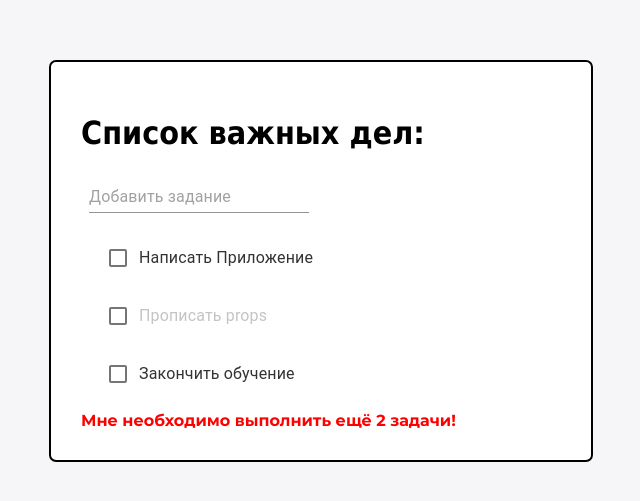
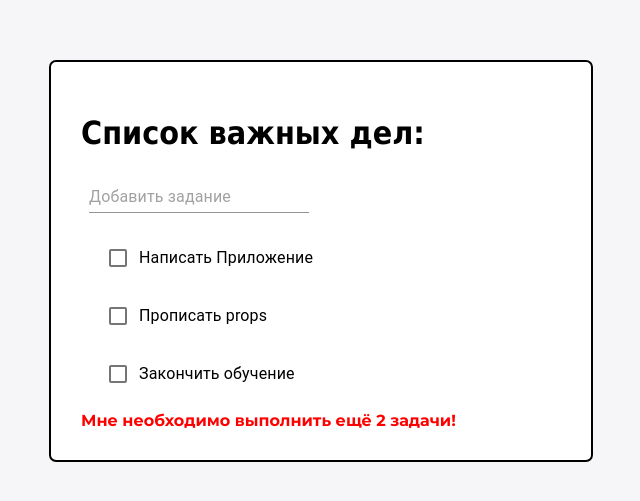
Before and after one commit to WebHeroSchool/todoAzez, a React (Create React App) app: page / in a window 1280 px wide. Shown: the part 147-648 px from the top of the page, without its empty margins (319-959 px from the left). Built offline with nearby package versions, Linux system fonts and the light colour scheme.

Commit message:
setState

```diff
--- a/src/components/App/App.js
+++ b/src/components/App/App.js
@@ -9,20 +9,35 @@
 		items: [
 	  	{
 	  		value: 'Написать Приложение',
-	  		isDone: false
+	  		isDone: false,
+	  		id: 1
 	  	},
 	  	{
 	  	  value: 'Прописать props',
-	  		isDone: true
+	  		isDone: false,
+	  		id: 2
 	  	},
 	  	{
 	  		value: 'Закончить обучение',
-	  		isDone: false
+	  		isDone: false,
+	  		id: 3
 	  	}
 	  ]
 	};
 
-	onClickDone = (isDone) => console.log(isDone);
+	onClickDone = id => {
+		const newItemList = this.state.items.map(item => {
+			const newItem = { ...item};
+			if (item.id ===id) {
+					newItem.isDone =! item.isDone
+			}
+
+			return newItem;
+		});
+
+		this.setState({ items: newItemList});
+
+	};
 
 	render () {
 		return (
--- a/src/components/Item/item.module.css
+++ b/src/components/Item/item.module.css
@@ -1,11 +1,11 @@
 .item {
   color: #333;
-  text-decoration: underline;
+  text-decoration: line-through;
 }
 
 .done {
   color: #c4c4c4;
-  text-decoration: line-through;
+  text-decoration: underline;
 }
 
 .delete {
--- a/src/components/Item/items.js
+++ b/src/components/Item/items.js
@@ -8,15 +8,15 @@
 import IconButton from '@material-ui/core/IconButton';
 import DeleteForeverRoundedIcon from '@material-ui/icons/DeleteForeverRounded';
 
-const Item = ({ value, isDone, onClickDone }) => (
+const Item = ({ value, isDone, onClickDone, id }) => (
 	<ListItem className={
 		classnames({
-			[styles.item]: true,
+			[styles.item]: false,
 			[styles.done]: isDone
 		})
 	}>
 		<Checkbox
-			onClick={() => onClickDone(isDone)}
+			onClick={() => onClickDone(id)}
 		/>
 		<ListItemText> {value}</ListItemText>
     <ListItemSecondaryAction className={styles.delete}>
--- a/src/components/ItemList/ItemList.js
+++ b/src/components/ItemList/ItemList.js
@@ -5,7 +5,13 @@
 
 const ItemList = ({items, onClickDone}) => (
   <List>{items.map( item => (
-    <Item key={item.value} value={item.value} isDone={item.isDone} onClickDone={onClickDone} />
+    <Item
+    	key={item.value}
+    	value={item.value}
+    	isDone={item.isDone}
+    	id={item.id}
+    	onClickDone={onClickDone}
+    />
    	))}
   </List>
   );
```
